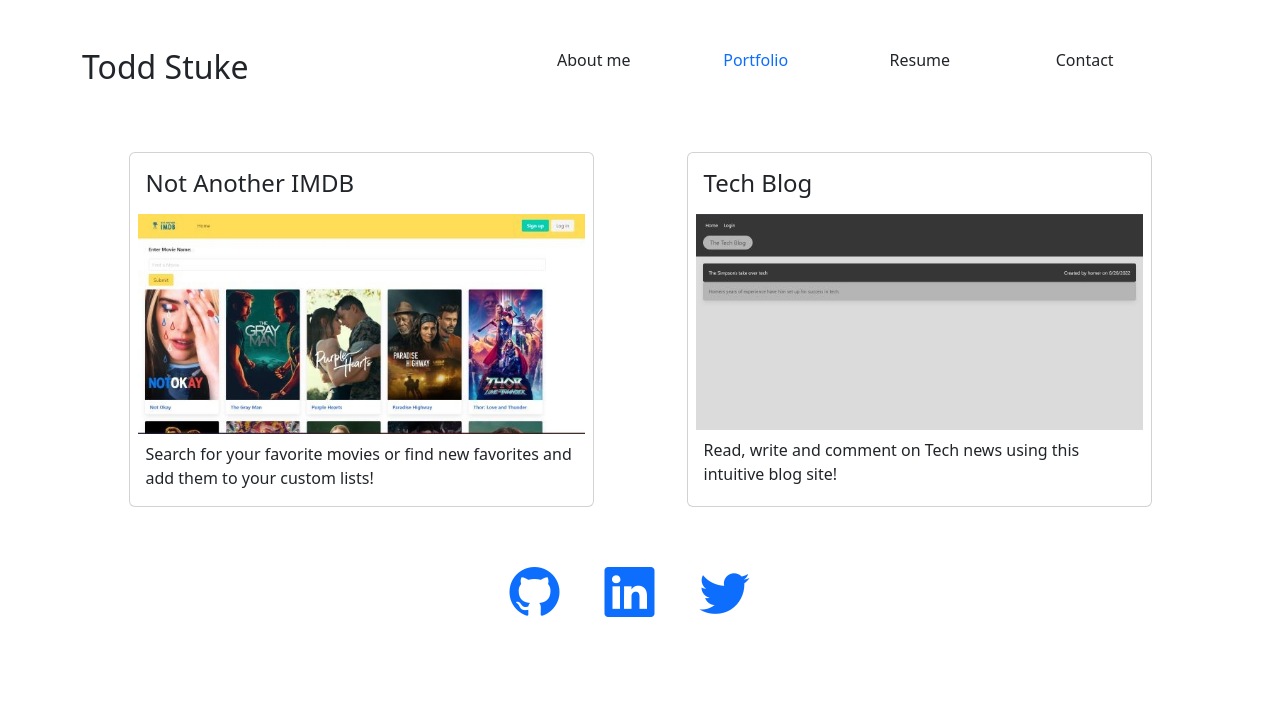
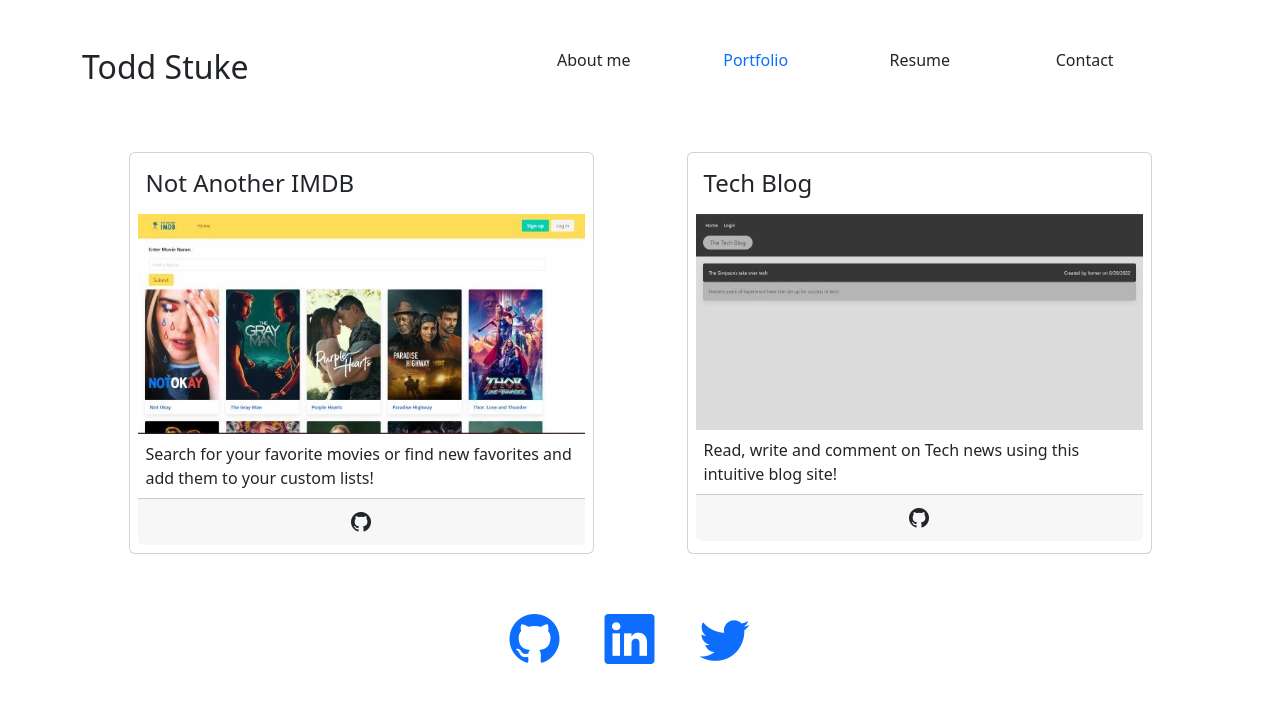
Before and after one commit to tddstuke/React-Portfolio, a React (Create React App) app: page / in a window 1280 px wide. Both pictures are taken after a click on the element "Portfolio". Shown: the top 702 px of the page. Built offline with nearby package versions, Linux system fonts and the light colour scheme; the HTML template or start-up script is replaced by a standard one.

Commit message:
added gh links to projects

```diff
--- a/src/components/Project/index.js
+++ b/src/components/Project/index.js
@@ -7,12 +7,14 @@ function Project() {
       description:
         "Search for your favorite movies or find new favorites and add them to your custom lists!",
       link: "https://protected-woodland-09194.herokuapp.com",
+      github: "https://github.com/tddstuke/Not-Another-IMDB",
     },
     {
       name: "Tech Blog",
       description:
         "Read, write and comment on Tech news using this intuitive blog site!",
       link: "https://agile-mesa-60950.herokuapp.com/",
+      github: "https://github.com/tddstuke/Tech-Blog",
     },
   ]);
 
@@ -39,6 +41,12 @@ function Project() {
             <div className="card-block p-2">
               <p className="card-text">{image.description}</p>
             </div>
+            <a
+              href={image.github}
+              className="card-footer d-flex justify-content-center"
+            >
+              <i className="bi bi-github" style={{ fontSize: 20 }}></i>
+            </a>
           </div>
         </a>
       ))}
```
